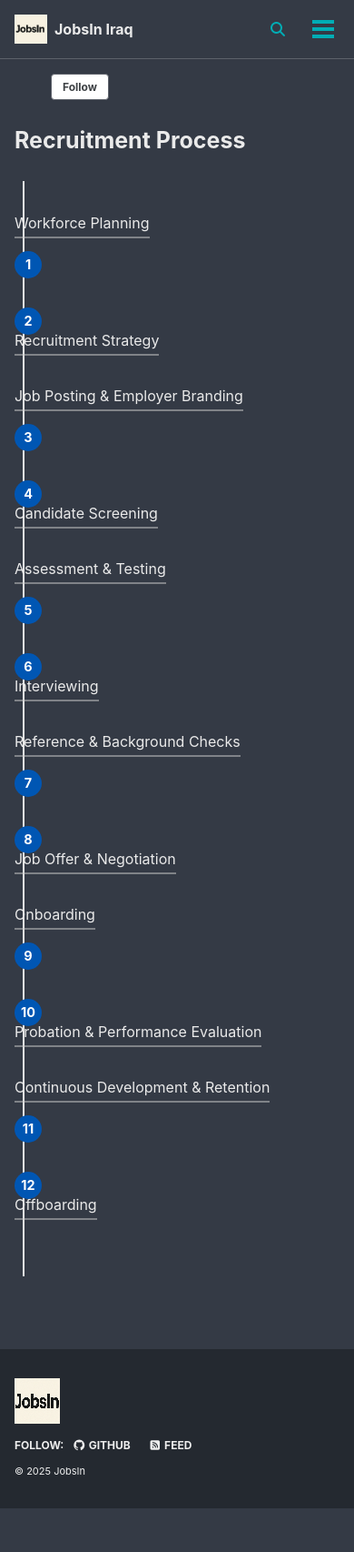
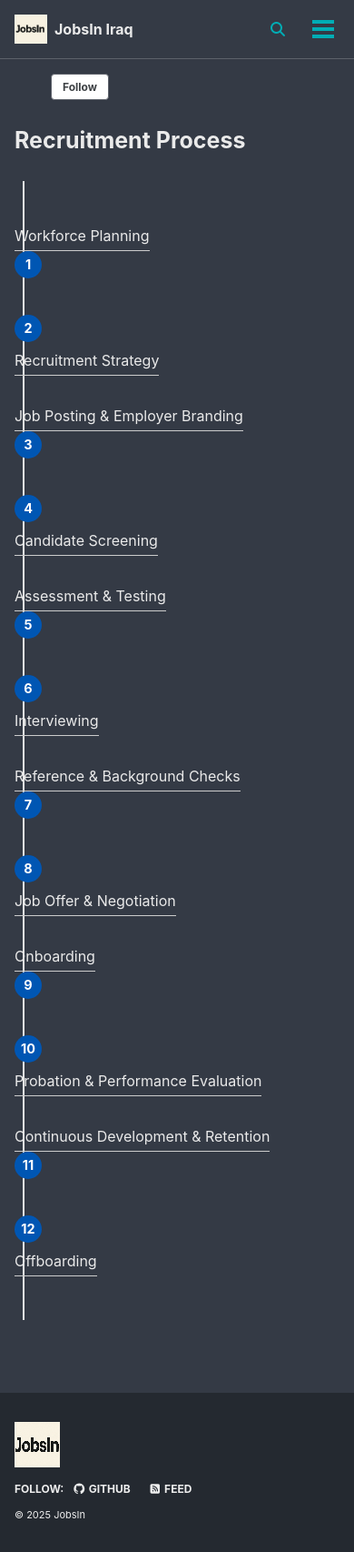
Before and after one commit to JobsInIraq/jobsiniraq.github.io, a Jekyll site: the page built from _pages/process.md, in a window 390 px wide. Shown: the whole page at 91% size. Built offline with Jekyll 4.4.1, drawn with Linux system fonts in a browser that asks for light colours; cached includes are drawn as plain includes; before the commit the page ends 1658 px from its top, so only the background shows below that.

Commit message:
Update process.css

```diff
--- a/assets/css/process.css
+++ b/assets/css/process.css
@@ -18,14 +18,16 @@
   transform: translateX(-50%);
 }
 
-/* each process row */
+/* each process row: flex container */
 .process {
+  display: flex;
+  justify-content: space-between;
+  align-items: center;
   position: relative;
-  min-height: 50px;
   margin: 2rem 0;
 }
 
-/* circle on vertical center line */
+/* circle on center line */
 .process .circle {
   width: 30px;
   height: 30px;
@@ -38,59 +40,51 @@
   align-items: center;
   position: absolute;
   left: 50%;
-  top: 50%;
-  transform: translate(-50%, -50%);
+  transform: translateX(-50%);
   z-index: 1;
   font-size: 0.9rem;
 }
 
 /* content block */
 .process .content {
-  display: inline-block;
   padding-bottom: 4px;
   border-bottom: 1px solid #ccc;
   box-sizing: border-box;
   word-break: break-word;
   max-width: 45%;
-  position: relative;
-  top: 50%;
-  transform: translateY(-50%);
 }
 
-/* LEFT: text on left side of circle */
+/* LEFT: text aligns to right of the circle */
 .process.left .content {
   text-align: right;
-  right: 50%;
-  margin-right: 40px; /* distance from circle */
+  order: 0; /* left content comes first */
+  margin-right: calc(50% + 20px); /* distance from center line */
 }
 
-/* RIGHT: text on right side of circle */
+/* RIGHT: text aligns to left of the circle */
 .process.right .content {
   text-align: left;
-  left: 50%;
-  margin-left: 40px; /* distance from circle */
+  order: 1; /* right content comes after circle */
+  margin-left: calc(50% + 20px); /* distance from center line */
 }
 
 /* Responsive for mobile */
 @media screen and (max-width: 768px) {
   .process {
-    min-height: auto;
+    flex-direction: column;
+    align-items: flex-start;
   }
   .process .circle {
     position: relative;
-    left: auto;
-    top: auto;
+    left: 0;
     transform: none;
     margin-bottom: 0.5rem;
   }
   .process.left .content,
   .process.right .content {
-    position: relative;
-    left: 0;
-    right: 0;
+    text-align: left;
     margin: 0;
     max-width: 100%;
-    text-align: left;
   }
   .timeline::before {
     left: 10px;
```
